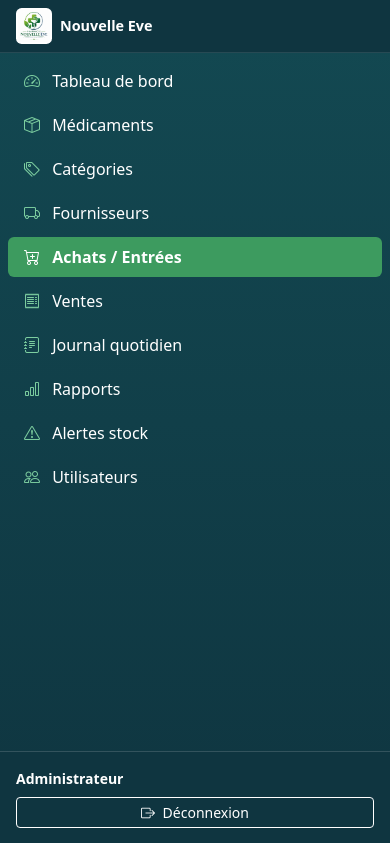
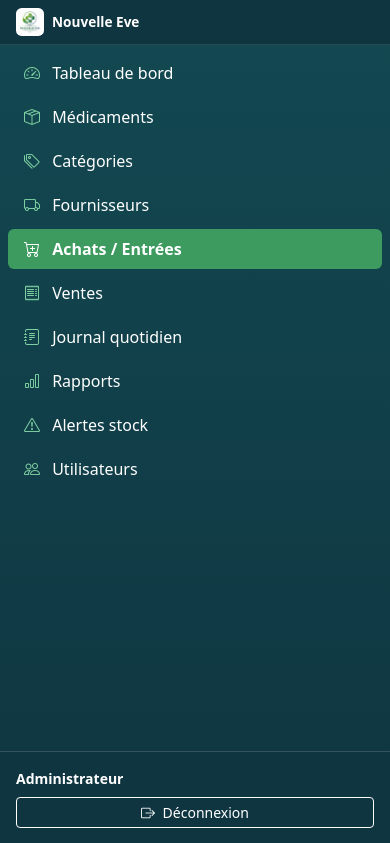
Before and after one commit to nyenyeharry2-beep/SURVEILLANCE-DE-MOTEUR-ELECTRIQUE-AVEC-IOT, a PHP site: page /achats.php in a window 390 px wide. Shown: the top 843 px of the page. Run offline with PHP 8.4, Linux system fonts and the light colour scheme; a user stored in the database is signed in; data comes from the database, SQL or seed files in the repository; data that the repository does not hold is empty.

Commit message:
Réduire le logo de la barre latérale (32px) avec contraintes CSS renforcées
Co-authored-by: nyenyeharry2-beep <nyenyeharry2-beep@users.noreply.github.com>

```diff
--- a/assets/css/app.css
+++ b/assets/css/app.css
@@ -65,23 +65,35 @@ body {
 .sidebar-brand {
     background-color: #0f3540;
     border-bottom: 1px solid rgba(255, 255, 255, 0.1);
+    max-height: 56px;
+    overflow: hidden;
 }
 
-.app-logo-sidebar {
-    width: 42px;
-    height: 42px;
+.sidebar-brand a {
+    min-height: 0;
+}
+
+#sidebar .sidebar-brand img.app-logo-sidebar {
+    width: 32px !important;
+    height: 32px !important;
+    max-width: 32px !important;
+    max-height: 32px !important;
     object-fit: contain;
     border-radius: 0.35rem;
     background: #ffffff;
     padding: 2px;
     flex-shrink: 0;
+    display: block;
 }
 
 .sidebar-brand-text {
     color: #ffffff !important;
-    font-size: 0.9rem;
+    font-size: 0.85rem;
     font-weight: 600;
     line-height: 1.2;
+    overflow: hidden;
+    text-overflow: ellipsis;
+    white-space: nowrap;
 }
 
 .sidebar-brand .app-logo {
@@ -203,8 +215,9 @@ body {
 }
 
 .login-logo {
-    max-width: 140px;
-    width: 100%;
+    max-width: 100px;
+    max-height: 100px;
+    width: auto;
     height: auto;
     object-fit: contain;
 }
@@ -322,8 +335,10 @@ body {
         position: relative;
     }
 
-    .sidebar-brand .app-logo-sidebar {
-        width: 36px;
-        height: 36px;
+    #sidebar .sidebar-brand img.app-logo-sidebar {
+        width: 28px !important;
+        height: 28px !important;
+        max-width: 28px !important;
+        max-height: 28px !important;
     }
 }
--- a/includes/header.php
+++ b/includes/header.php
@@ -19,7 +19,7 @@ $currentPage = basename($_SERVER['PHP_SELF'], '.php');
     <nav id="sidebar" class="sidebar-dark">
         <div class="sidebar-brand py-2 px-3">
             <a href="dashboard.php" class="text-decoration-none d-flex align-items-center gap-2">
-                <img src="<?= e(appLogo()) ?>" alt="<?= e(appName()) ?>" class="app-logo-sidebar">
+                <img src="<?= e(appLogo()) ?>" alt="<?= e(appName()) ?>" class="app-logo-sidebar" width="32" height="32">
                 <span class="sidebar-brand-text"><?= e(appName()) ?></span>
             </a>
         </div>
```
Also changed, not shown: 1 other file.
